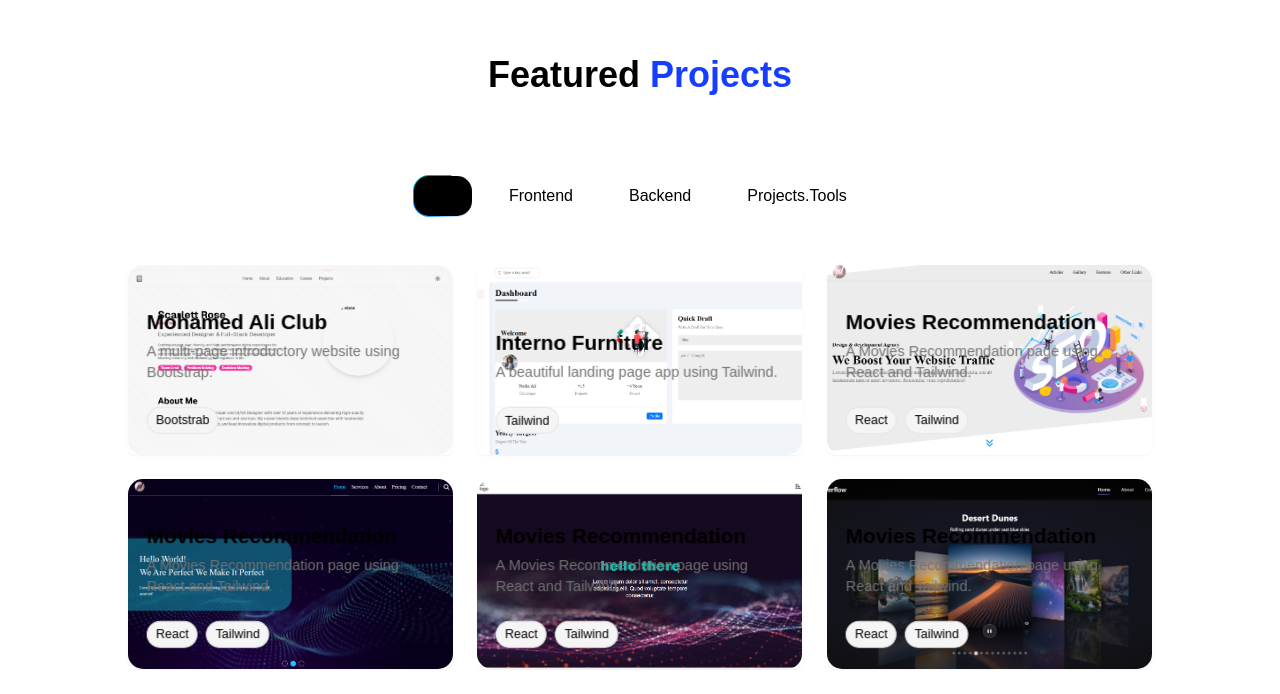
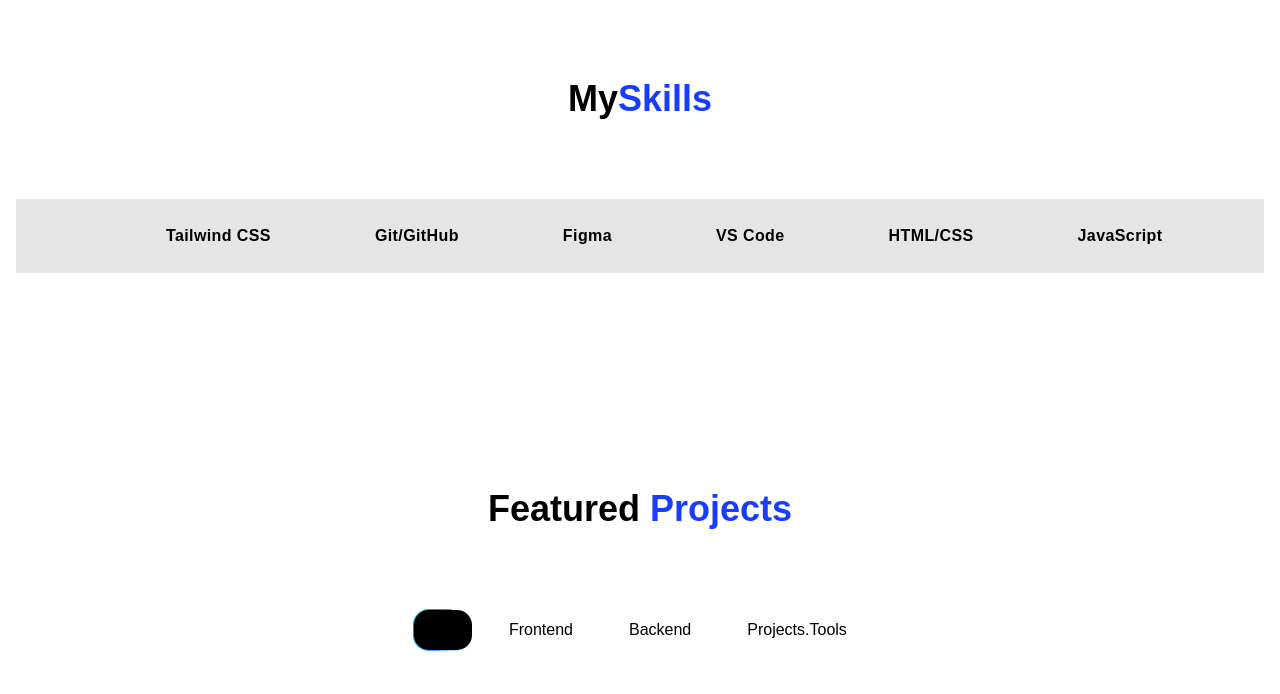
Before and after one commit to ahmedaldailami/First-Project, a React (Vite) app: page / in a window 1280 px wide. Shown: the part 1491-2185 px from the top of the page. Built offline with nearby package versions, Linux system fonts and the light colour scheme.

Commit message:
Skills Section

```diff
--- a/src/App.css
+++ b/src/App.css
@@ -36,3 +36,18 @@
 * {
     font-family: "Geist Sans", sans-serif !important;
 }
+
+@keyframes marquee {
+    0% {
+        transform: translateX(0%);
+    }
+
+    100% {
+        transform: translateX(-50%);
+    }
+}
+
+.animate-marquee {
+    display: inline-flex;
+    animation: marquee 16s linear infinite;
+}
--- a/src/App.jsx
+++ b/src/App.jsx
@@ -10,7 +10,7 @@ import MagicBento from "./components/MagicBento"
 import TiltedCard from "./components/TiltedCard"
 import DomeGallery from "./components/DomeGallery"
 import { GallarySection } from "./components/GallarySection"
-
+import { SkillsSection } from "./components/SkillsSection"
 // import { Sun, Moon } from "lucide-react";
 
 
@@ -60,7 +60,13 @@ function App() {
       </header>
 
       <HeroSection />
+
+
+
+
+
       <AboutSection />
+      <SkillsSection />
       <ProjectsSection />
       <GallarySection />
 
--- a/src/components/AboutSection.jsx
+++ b/src/components/AboutSection.jsx
@@ -2,6 +2,7 @@
 import { useTranslation } from "react-i18next";
 import ScrollFloat from "./text/ScrollFloat";
 import BlurText from "./text/BlurText";
+import { motion } from "framer-motion";
 
 export const AboutSection = () => {
   const { t } = useTranslation();
@@ -138,6 +139,7 @@ export const AboutSection = () => {
           </div>
         </div>
       </div>
+
     </section >
   );
 };
--- /dev/null
+++ b/src/components/Marquee.jsx
@@ -0,0 +1,48 @@
+import { motion } from "framer-motion";
+// import { useTranslation } from "react-i18next";
+
+export const Marquee = () => {
+    // const { t } = useTranslation();
+    // const lang = document.documentElement.lang;
+
+
+
+    const trustedLogosText = [
+        'HTML/CSS',
+        'JavaScript',
+        'React',
+        'Tailwind CSS',
+        'Git/GitHub',
+        'Figma',
+        'VS Code',
+    ];
+
+    return (
+        <>
+            {/* Skills MARQUEE */}
+            <motion.div className="border-y border-white/6 bg-black/10 max-md:mt-10"
+                initial={{ y: 60, opacity: 0 }
+                }
+                whileInView={{ y: 0, opacity: 1 }}
+                viewport={{ once: true }}
+                transition={{ type: "spring", stiffness: 250, damping: 70, mass: 1 }}
+            >
+                <div className="max-w-6xl mx-auto px-6">
+                    <div className="w-full overflow-hidden py-6">
+                        <div className="flex gap-14 items-center justify-center animate-marquee whitespace-nowrap">
+                            {trustedLogosText.concat(trustedLogosText).map((logo, i) => (
+                                <span
+                                    key={i}
+                                    className="mx-6 text-sm md:text-base font-semibold text-forground hover:text-gray-300 tracking-wide transition-colors"
+                                >
+                                    {logo}
+                                </span>
+                            ))}
+                        </div>
+                    </div>
+                </div>
+            </motion.div>
+        </>
+
+    )
+}
--- /dev/null
+++ b/src/components/SkillsSection.jsx
@@ -0,0 +1,61 @@
+// import { Briefcase, Code, User } from "lucide-react";
+import { useTranslation } from "react-i18next";
+import ScrollFloat from "./text/ScrollFloat";
+import BlurText from "./text/BlurText";
+import { motion } from "framer-motion";
+import { Marquee } from "./Marquee";
+
+export const SkillsSection = () => {
+  const { t } = useTranslation();
+  const lang = document.documentElement.lang;
+
+
+
+
+  return (
+    <section id="skills" className="py-30 px-4 relative">
+
+      <div className="mb-12 flex justify-center ">
+        {lang === "en" ?
+          <>
+            <BlurText
+              text={t("skills.title1")}
+              delay={150}
+              animateBy="litter"
+              direction="top"
+              className="text-3xl mb-8 md:text-4xl font-bold"
+            />
+            <BlurText
+              text={t("skills.title2")}
+              delay={500}
+              animateBy="litters"
+              direction="bottom"
+              className="text-3xl mb-8 md:text-4xl font-bold text-primarylw"
+            />
+          </>
+          :
+          <>
+            <BlurText
+              text={t("skills.title1")}
+              delay={500}
+              animateBy="words"
+              direction="top"
+              className="text-3xl mb-8 md:text-4xl font-bold"
+            />
+            <BlurText
+              text={t("skills.title2")}
+              delay={500}
+              animateBy="words"
+              direction="bottom"
+              className="text-3xl mb-8 md:text-4xl font-bold text-primarylw"
+            />
+          </>
+        }
+      </div>
+
+      <Marquee />
+
+
+    </section >
+  );
+};
```
Also changed, not shown: src/components/ProjectsSection.jsx (+0 -21 lines).
